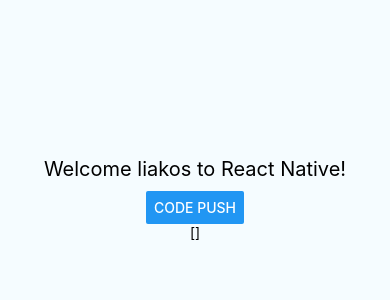
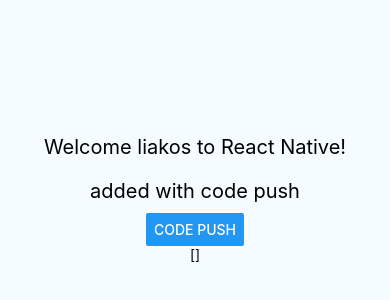
Before and after one commit to liakos356/myReactNativeApp, a React Native app: screen / in a window 390 px wide. Shown: the part 228-528 px from the top of the page. Built offline with nearby package versions, Linux system fonts and the light colour scheme.

Commit message:
added with code push

```diff
--- a/App.js
+++ b/App.js
@@ -59,6 +59,7 @@
     return (
       <View style={styles.container}>
         <Text style={styles.welcome}>Welcome liakos to React Native!</Text>
+        <Text style={styles.welcome}>added with code push</Text>
         <Button title="Code Push" onPress={() => {
           this.codePushSync();
         }}/>
```
